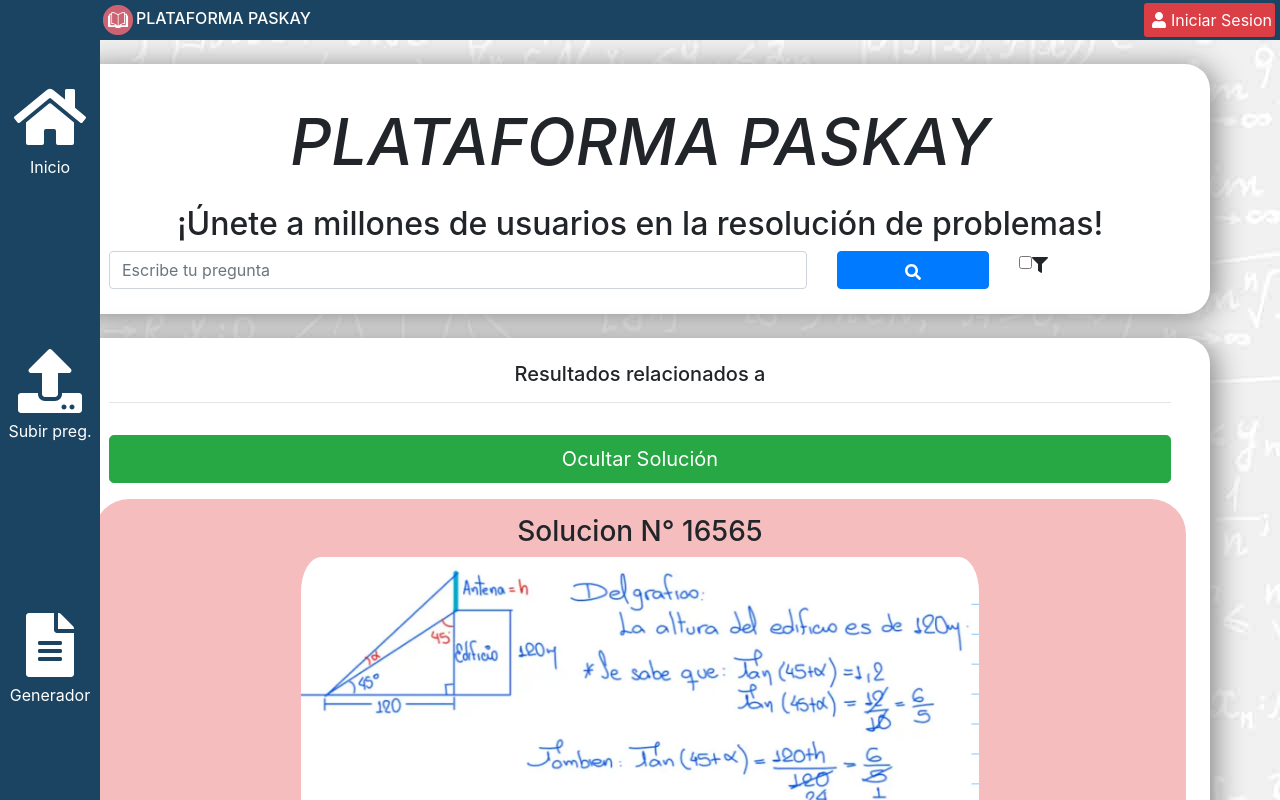
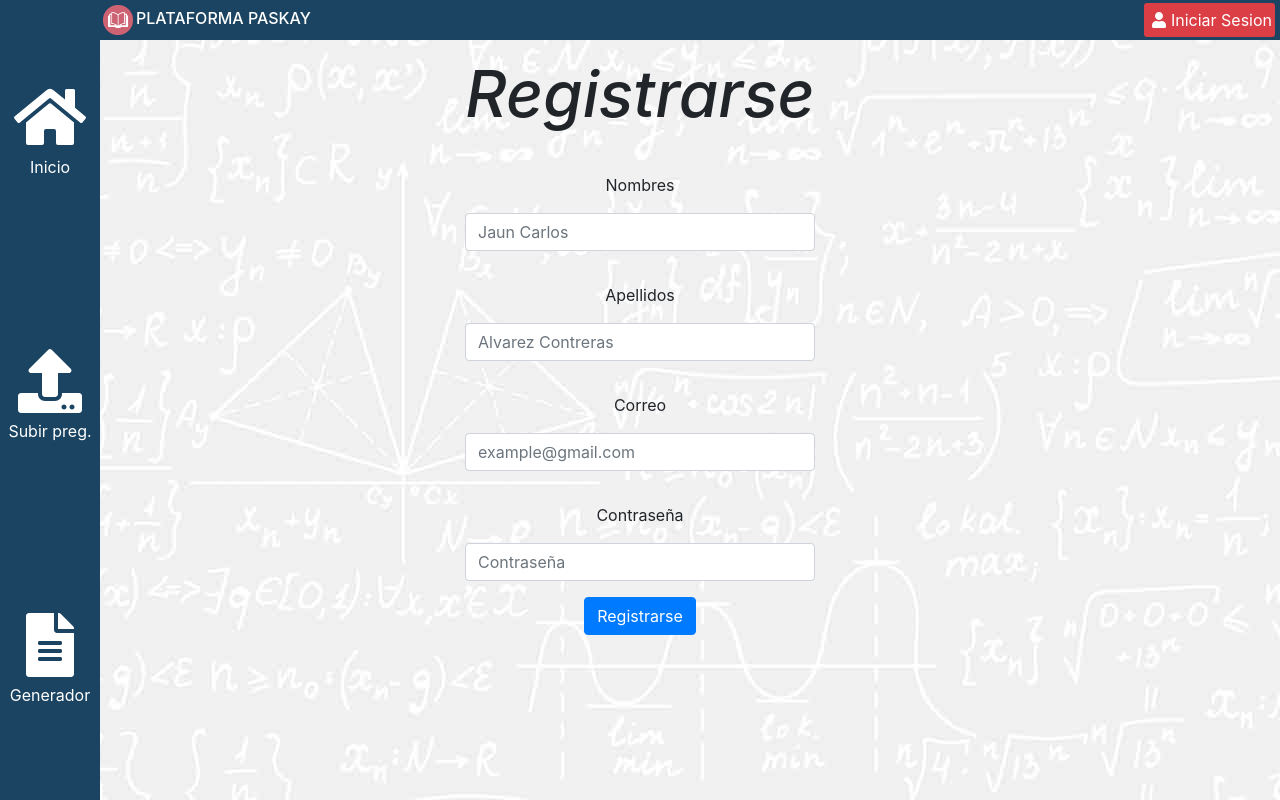
Before and after one commit to Grupo-2-CC3S2/Plataforma-Paskay, a React (Create React App) app in the folder paskay-frontend/: page /registro in a window 1280 px wide. Shown: the top 800 px of the page. Built offline with nearby package versions, Linux system fonts and the light colour scheme.

Commit message:
Subiendo cursos, anios, universidad y registro

```diff
--- a/paskay-frontend/src/components/InicioSesion/InicioSesion.js
+++ b/paskay-frontend/src/components/InicioSesion/InicioSesion.js
@@ -1,9 +1,58 @@
 import React, {Component} from 'react';
 import Perfil from '../Perfil/Perfil';
-import './../commonStyles.css'
+import './../commonStyles.css';
+import {
+  BrowserRouter as Router,
+  Switch,
+  Route,
+  Link,
+  NavLink,
+} from "react-router-dom";
+import { FontAwesomeIcon } from "@fortawesome/react-fontawesome";
+import { faUser } from "@fortawesome/free-solid-svg-icons";
+import Registro from '../Registro/Registro';
 
 class IniciarSesion extends Component {
 
+  constructor() {
+    super();
+    this.state = {
+      correo:'',
+      contraseña:''
+    };
+    this.handleChange = this.handleChange.bind(this);
+    this.addTask = this.pedirTask.bind(this);
+  }
+
+  handleCheck = () => {
+    this.setState({
+      checked: !this.state.checked,
+    })
+  }
+
+
+
+  handleChange(e) {
+    //console.log(e.target.name, e.target.value)
+    //console.log(e.target.value)
+    console.log(this.state);
+    const { name, value } = e.target;
+    this.setState({
+      [name]: value
+    });
+  }
+
+
+  pedirTask = (e) => {
+    e.preventDefault();
+    console.log(this.state);
+    if (this.state.buscador === "") return
+    //fetch('http://localhost:3001/search?search_query=' + this.state.buscador)
+    fetch(`http://localhost:3001/search?search_query=${this.state.buscador}&curso=${this.state.curso}&tema=${this.state.tema}&universidad=${this.state.universidad}&anio=${this.state.año}`)
+    .then(res=> res.json()) // Convierte el resultado en json
+    .then(data => console.log(data))// Imprime el resultado en consola
+    .catch(err => console.log(err));
+  }
   render(){
   return (
     <div className="container">
@@ -19,7 +68,7 @@
         </div>
 
         <div className="col-md-4">
-        <input className="form-control " placeholder="Por ejemplo: example@gmail.com" size="15" type="text" />
+        <input name="correo" onChange={this.handleChange} value={this.state.correo} className="form-control " placeholder="Por ejemplo: example@gmail.com" size="15" type="text" />
         </div>
 
         <div className="col-md-4">
@@ -27,7 +76,7 @@
       </div>
 
       <div className="row">
-        <div className="col-md-12 my-3">Ingrese contraseña</div>
+        <div className="col-md-12 my-3">Ingrese</div>
       </div>
 
       <div className="row form-group">
@@ -36,7 +85,7 @@
         </div>
 
         <div className="col-md-4">
-        <input className="form-control " placeholder="Contraseña" size="15" type="text" />
+        <input name="contraseña" onChange={this.handleChange} value={this.state.contraseña} className="form-control " placeholder="Contraseña" size="15" type="text" />
         </div>
 
         <div className="col-md-4">
@@ -45,7 +94,7 @@
 
       <div className="row my-3">
         <div className="col-md-12">
-          <button className="btn btn-primary w-40 ">Iniciar Sesion</button>
+          <button className="btn btn-primary w-40 " onClick={this.pedirTask} >Iniciar Sesion</button>
         </div>
       </div>
 
@@ -54,14 +103,17 @@
         <div className="col-md-12 my-3">¿ No tienes cuenta ?</div>
       </div>
 
-      <div className="row my-3">
-        <div className="col-md-12">
-          <button className="btn btn-primary w-40 ">Registrarse</button>
-        </div>
-      </div>
+      <Router>
+              <NavLink activeClassName="selected-in" exact= "true"  to="/registro"> <FontAwesomeIcon icon={faUser} size = "1x"/>Crear usuario</NavLink>
+              <Switch>
+                <Route path="/registro" component = {Registro}></Route>
+              </Switch>
+      </Router>
       <div className="row">
       <Perfil></Perfil>
       </div>
+
+
 
     </div>
 
--- a/paskay-frontend/src/components/Main.js
+++ b/paskay-frontend/src/components/Main.js
@@ -12,6 +12,7 @@
 import UploadPage from './UploadPage/UploadPage';
 import GenPage from './GenPage/GenPage';
 import IniciarSesion from './InicioSesion/InicioSesion';
+import Registro from './Registro/Registro';
 import Buscador from './Buscador/Buscador';
 
 import { faFileAlt } from "@fortawesome/free-solid-svg-icons";
@@ -115,6 +116,7 @@
                     </nav>
                 </div>
               <Switch>
+                <Route path="/registro" component = {Registro}></Route>
                 <Route path="/login" component = {IniciarSesion}></Route>
                 <Route path="/generador" component = {GenPage}></Route>
                 <Route path="/upload" component = {UploadPage}></Route>
--- a/paskay-frontend/src/components/InicioSesion/Registro.js
+++ b/paskay-frontend/src/components/Registro/Registro.js
@@ -1,11 +1,12 @@
 import React, {Component} from 'react';
-import Perfil from '../Perfil/Perfil';
 
 class Registro extends Component {
 
   constructor() {
     super();
     this.state = {
+      nombres:'',
+      apellidos:'',
       correo:'',
       contraseña:''
     };
@@ -47,8 +48,8 @@
     <div className="container">
 
       <div className="row">
-        <div className="col-md-12 my-3"><h2 className="titulo">Inicio de Sesion</h2></div>
-        <div className="col-md-12 my-3">Ingrese correo electronico</div>
+        <div className="col-md-12 my-3"><h2 className="titulo">Registrarse</h2></div>
+        <div className="col-md-12 my-3">Nombres</div>
       </div>
 
       <div className="row form-group">
@@ -57,7 +58,7 @@
         </div>
 
         <div className="col-md-4">
-        <input name="correo" onChange={this.handleChange} value={this.state.correo} className="form-control " placeholder="Por ejemplo: example@gmail.com" size="15" type="text" />
+        <input name="nombres" onChange={this.handleChange} value={this.state.nombres} className="form-control " placeholder="Jaun Carlos" size="15" type="text" />
         </div>
 
         <div className="col-md-4">
@@ -65,7 +66,45 @@
       </div>
 
       <div className="row">
-        <div className="col-md-12 my-3">Ingrese contraseña</div>
+        <div className="col-md-12 my-3">Apellidos</div>
+      </div>
+
+      <div className="row form-group">
+
+        <div className="col-md-4">
+        </div>
+
+        <div className="col-md-4">
+        <input name="apellidos" onChange={this.handleChange} value={this.state.apellidos} className="form-control " placeholder="Alvarez Contreras" size="15" type="text" />
+        </div>
+
+        <div className="col-md-4">
+        </div>
+      </div>
+
+
+
+
+      <div className="row">
+        <div className="col-md-12 my-3">Correo</div>
+      </div>
+
+      <div className="row form-group">
+
+        <div className="col-md-4">
+        </div>
+
+        <div className="col-md-4">
+        <input name="correo" onChange={this.handleChange} value={this.state.correo} className="form-control " placeholder="example@gmail.com" size="15" type="text" />
+        </div>
+
+        <div className="col-md-4">
+        </div>
+      </div>
+
+
+      <div className="row">
+        <div className="col-md-12 my-3">Contraseña</div>
       </div>
 
       <div className="row form-group">
@@ -81,27 +120,14 @@
         </div>
       </div>
 
+
       <div className="row my-3">
         <div className="col-md-12">
-          <button className="btn btn-primary w-40 " onClick={this.pedirTask} >Iniciar Sesion</button>
+          <button className="btn btn-primary w-40 " onClick={this.pedirTask} >Registrarse</button>
         </div>
       </div>
 
-
-      <div className="row">
-        <div className="col-md-12 my-3">¿ No tienes cuenta ?</div>
-      </div>
-
-      <div className="row my-3">
-        <div className="col-md-12">
-          <button className="btn btn-primary w-40 ">Registrarse</button>
-        </div>
-      </div>
-      <div className="row">
-      <Perfil></Perfil>
-      </div>
     </div>
-
 
   )};
 }
```
Also changed, not shown: 1 other file (tests, documents, lock files or other folders).
